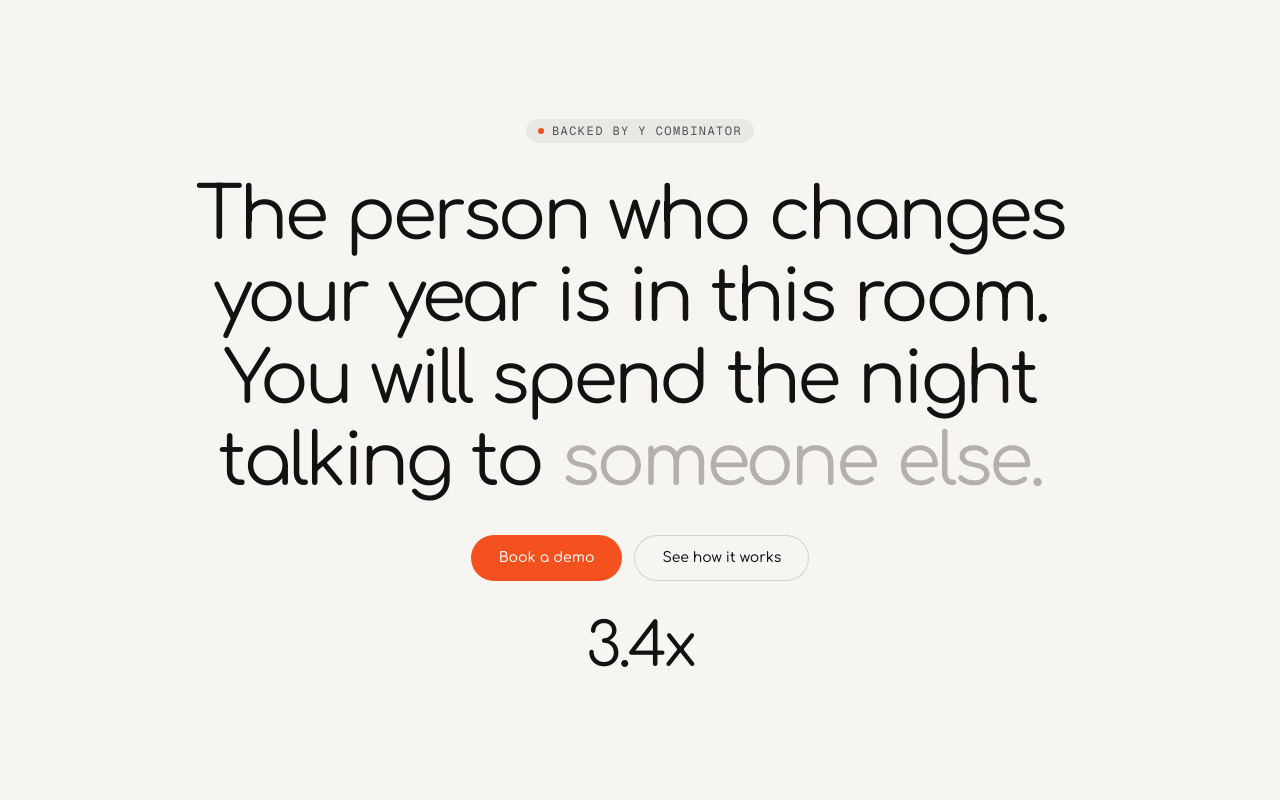
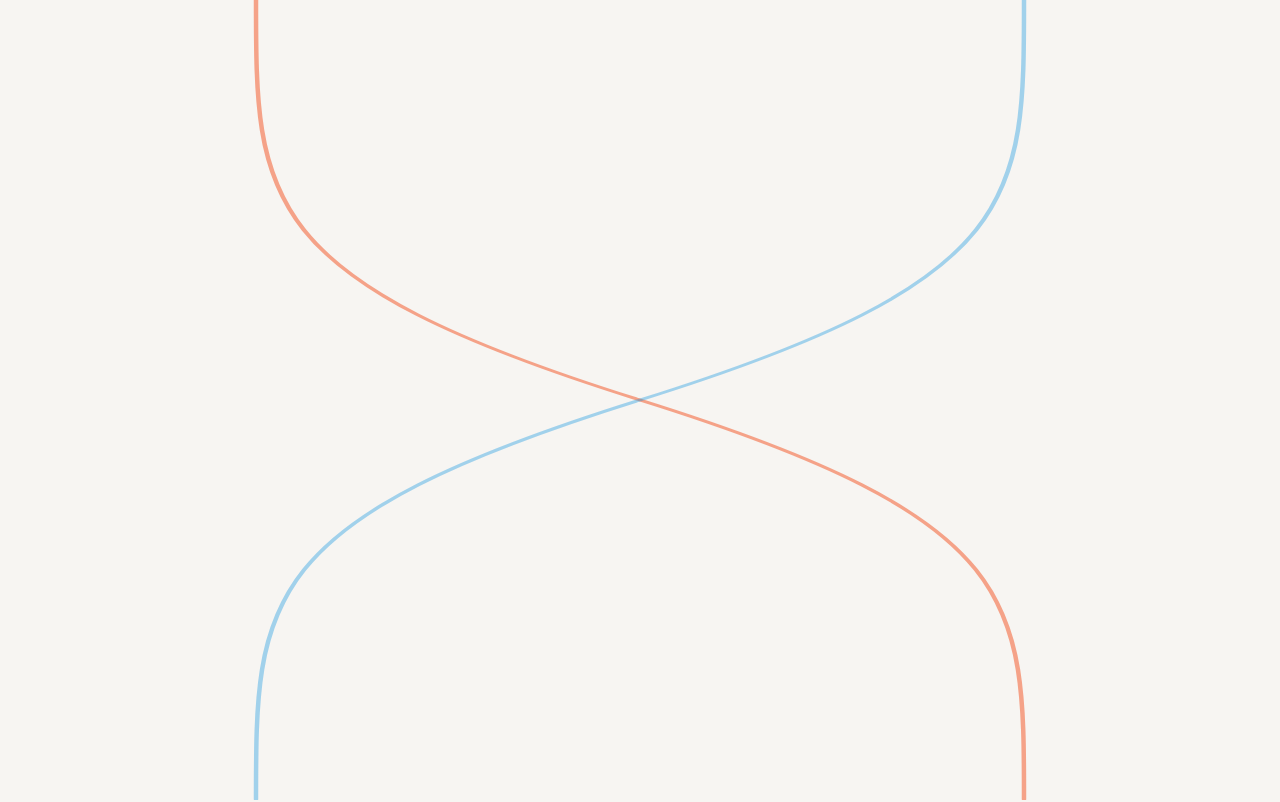
Before and after one commit to weftnow/web-frontend, a Next.js app: page / in a window 1280 px wide. Shown: the top 802 px of the page. Built offline with nearby package versions, Linux system fonts and the light colour scheme.

Commit message:
feat: SectionShell act theming and continuous scroll-driven WeaveCanvas spine
Canvas sits at z-[2] — above opaque section fills, below z-10 content —
so the two threads bridge every act instead of being covered.

Co-Authored-By: Claude Opus 4.8 <noreply@anthropic.com>

```diff
--- a/app/page.tsx
+++ b/app/page.tsx
@@ -1,27 +1,24 @@
-import { RevealText } from "@/components/ui/RevealText";
-import { Eyebrow } from "@/components/ui/Eyebrow";
-import { PillButton } from "@/components/ui/PillButton";
-import { Counter } from "@/components/ui/Counter";
-import { content } from "@/content";
+import { WeaveCanvas } from "@/components/ui/WeaveCanvas";
+import { SectionShell } from "@/components/ui/SectionShell";
 
 export default function Home() {
   return (
-    <main className="flex min-h-screen flex-col items-center justify-center gap-8 bg-bone px-6">
-      <Eyebrow>{content.hero.ycLabel}</Eyebrow>
-      <RevealText
-        as="h1"
-        lines={content.hero.headline}
-        className="max-w-4xl text-center text-5xl md:text-7xl"
-      />
-      <div className="flex gap-3">
-        <PillButton href="#">Book a demo</PillButton>
-        <PillButton href="#" variant="outline">
-          See how it works
-        </PillButton>
-      </div>
-      <div className="font-display text-6xl text-ink">
-        <Counter value={3.4} suffix="x" />
-      </div>
-    </main>
+    <>
+      <WeaveCanvas />
+      <main className="relative">
+        <SectionShell act="warm">
+          <div className="h-[80vh]" />
+        </SectionShell>
+        <SectionShell act="dark">
+          <div className="h-[80vh]" />
+        </SectionShell>
+        <SectionShell act="ember">
+          <div className="h-[40vh]" />
+        </SectionShell>
+        <SectionShell act="light">
+          <div className="h-[80vh]" />
+        </SectionShell>
+      </main>
+    </>
   );
 }
--- /dev/null
+++ b/components/ui/SectionShell.tsx
@@ -0,0 +1,27 @@
+const acts = {
+  light: "bg-paper text-ink",
+  warm: "bg-bone text-ink",
+  dark: "bg-ink text-paper",
+  ember: "bg-ember text-paper",
+} as const;
+
+export function SectionShell({
+  id,
+  act = "warm",
+  className = "",
+  children,
+}: {
+  id?: string;
+  act?: keyof typeof acts;
+  className?: string;
+  children: React.ReactNode;
+}) {
+  return (
+    <section
+      id={id}
+      className={`relative w-full overflow-hidden px-6 py-28 md:px-10 md:py-40 ${acts[act]} ${className}`}
+    >
+      <div className="relative z-10 mx-auto w-full max-w-6xl">{children}</div>
+    </section>
+  );
+}
--- /dev/null
+++ b/components/ui/WeaveCanvas.tsx
@@ -0,0 +1,43 @@
+"use client";
+
+import { useScroll, useSpring, useTransform, motion, useReducedMotion } from "motion/react";
+
+export function WeaveCanvas() {
+  const reduce = useReducedMotion();
+  const { scrollYProgress } = useScroll();
+  const progress = useSpring(scrollYProgress, { stiffness: 60, damping: 20, mass: 0.4 });
+
+  // Draw both threads in lockstep with scroll.
+  const draw = useTransform(progress, [0, 1], [0, 1]);
+  const staticDraw = 1;
+
+  return (
+    <svg
+      aria-hidden
+      className="pointer-events-none fixed inset-0 z-[2] h-full w-full"
+      preserveAspectRatio="none"
+      viewBox="0 0 100 100"
+    >
+      {/* Ember thread — starts left, weaves to right past the turn */}
+      <motion.path
+        d="M 20 0 C 20 25, 20 35, 50 50 C 80 65, 80 75, 80 100"
+        fill="none"
+        stroke="#F4511E"
+        strokeWidth="0.35"
+        strokeLinecap="round"
+        style={{ pathLength: reduce ? staticDraw : draw }}
+        opacity={0.5}
+      />
+      {/* Signal thread — mirror image, crosses the ember at the turn (~50%) */}
+      <motion.path
+        d="M 80 0 C 80 25, 80 35, 50 50 C 20 65, 20 75, 20 100"
+        fill="none"
+        stroke="#0090DE"
+        strokeWidth="0.35"
+        strokeLinecap="round"
+        style={{ pathLength: reduce ? staticDraw : draw }}
+        opacity={0.35}
+      />
+    </svg>
+  );
+}
```
